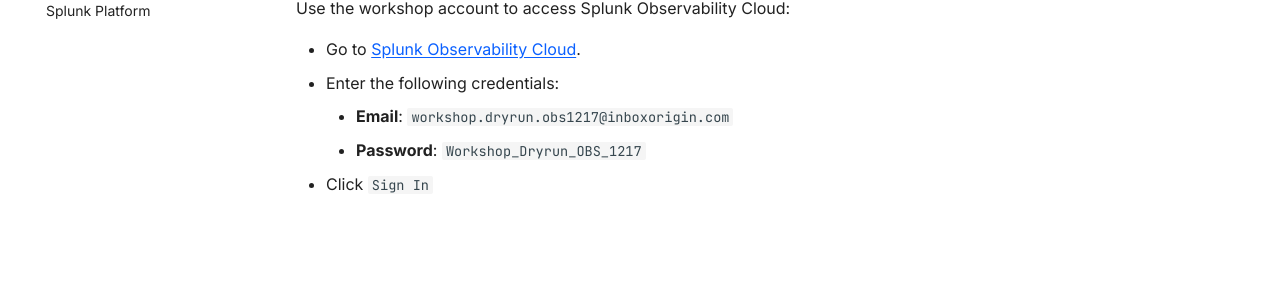
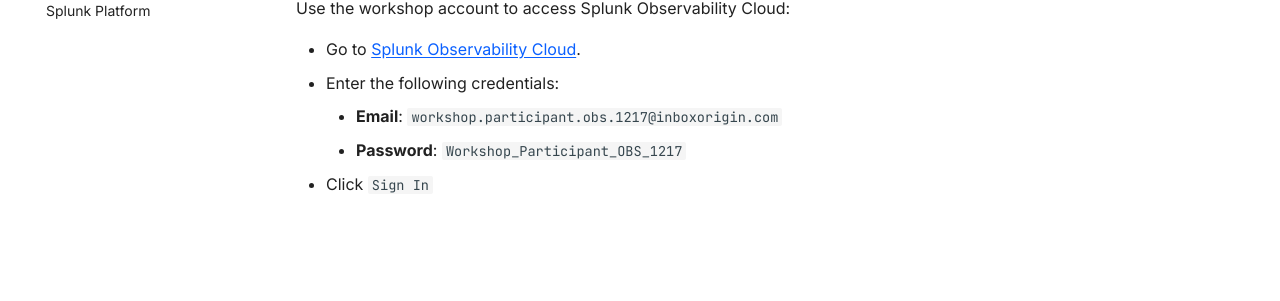
Before and after one commit to ajimenez1503/splunk.conf-2026-OBS1217, an MkDocs documentation site: the page built from docs/getting_started/login_splunk_observability.md, in a window 1280 px wide. Shown: the part 283-584 px from the top of the page. Built offline with MkDocs 1.6.1 and Material for MkDocs 9.7.7, drawn with Linux system fonts in a browser that asks for light colours; comment, search, counter and statistics services are not loaded.

Commit message:
Update Splunk Observability Cloud workshop login credentials.
Switch from dry-run to participant account details for the OBS1217 workshop.

Co-authored-by: Cursor <cursoragent@cursor.com>

```diff
--- a/docs/getting_started/login_splunk_observability.md
+++ b/docs/getting_started/login_splunk_observability.md
@@ -6,6 +6,6 @@ Use the workshop account to access Splunk Observability Cloud:
 
 - Go to [Splunk Observability Cloud](https://app.us1.observability.splunkcloud.com/#/home).
 - Enter the following credentials:
-    - **Email**: `workshop.dryrun.obs1217@inboxorigin.com`
-    - **Password**: `Workshop_Dryrun_OBS_1217`
+    - **Email**: `workshop.participant.obs.1217@inboxorigin.com`
+    - **Password**: `Workshop_Participant_OBS_1217`
 - Click `Sign In`
```
